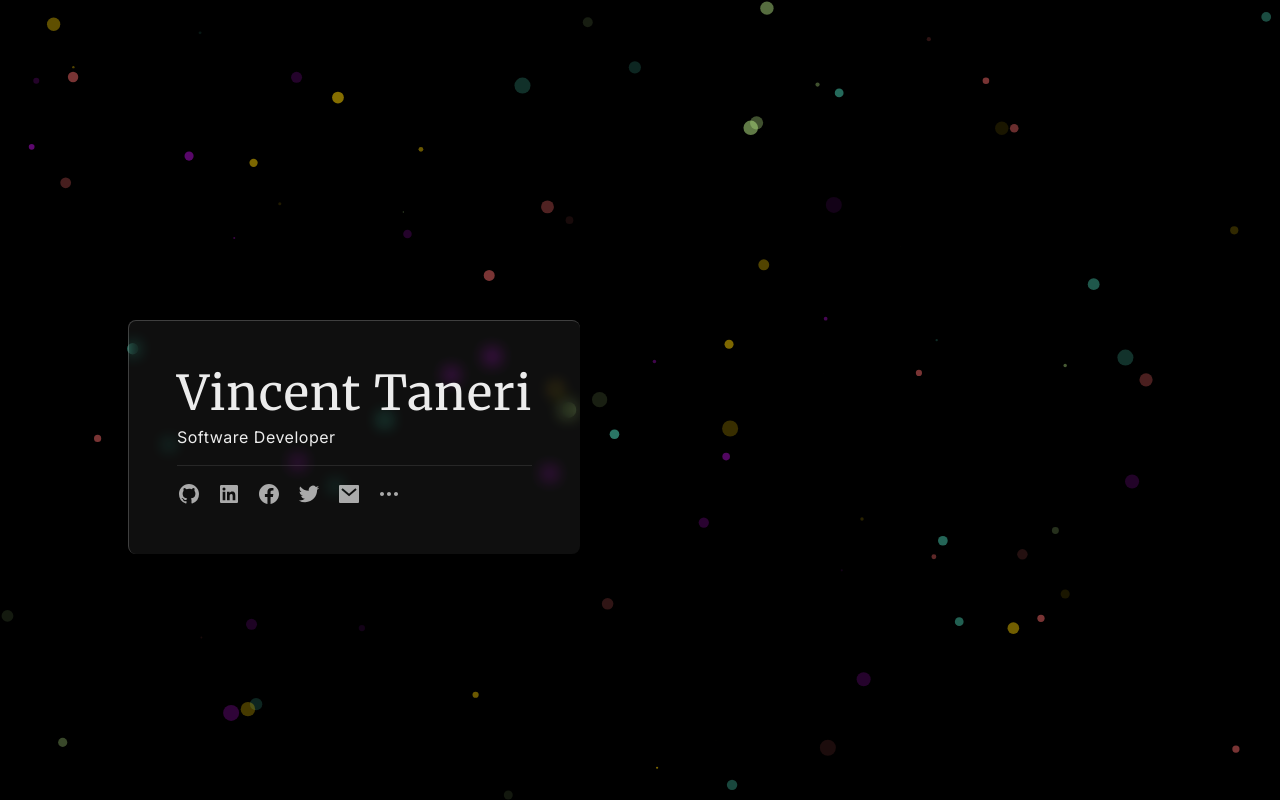
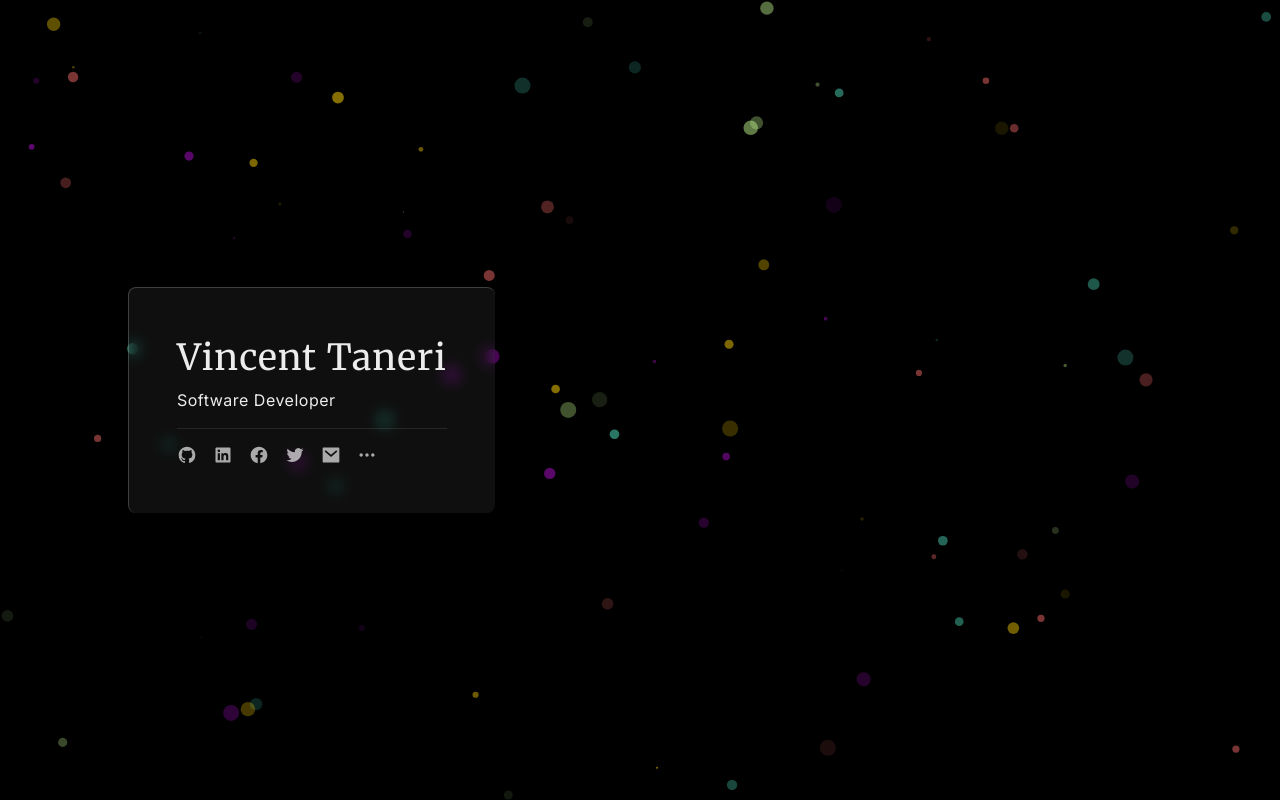
Before and after one commit to tanerijun/vitaneri-v1, a Next.js app: page / in a window 1280 px wide. Built offline with nearby package versions, Linux system fonts and the light colour scheme.

Commit message:
Put name card in the middle for smaller screen

```diff
--- a/pages/index.tsx
+++ b/pages/index.tsx
@@ -3,6 +3,7 @@ import Head from 'next/head';
 import Image from 'next/image';
 import {
   Box,
+  Center,
   Divider,
   Heading,
   HStack,
@@ -36,11 +37,10 @@ const Home: NextPage = () => {
 
       <ParticlesBackground />
 
-      <Box height="100vh" width="100vw">
+      <Center height="100vh" width="100vw">
         <VStack
           position="absolute"
-          top="40%"
-          left="10%"
+          left={[null, null, '10%']}
           alignItems="flex-start"
           spacing={4}
           p={12}
@@ -52,7 +52,7 @@ const Home: NextPage = () => {
         >
           <VStack alignItems="flex-start">
             <Heading
-              size="2xl"
+              size="xl"
               fontFamily="Merriweather"
               fontWeight="light"
               letterSpacing="1px"
@@ -88,7 +88,7 @@ const Home: NextPage = () => {
             <LinkIcon href="#" icon={RiMoreFill} name="About Me" />
           </HStack>
         </VStack>
-      </Box>
+      </Center>
     </>
   );
 };
--- a/src/components/LinkIcon/index.tsx
+++ b/src/components/LinkIcon/index.tsx
@@ -23,13 +23,7 @@ const LinkIcon = ({ href, icon, name }: LinkIconProp) => {
         alignItems="center"
         justifyContent="center"
       >
-        <Icon
-          as={icon}
-          h={{ base: 5, lg: 6 }}
-          w={{ base: 5, lg: 6 }}
-          opacity={0.7}
-          _hover={{ opacity: 1 }}
-        />
+        <Icon as={icon} h={5} w={5} opacity={0.7} _hover={{ opacity: 1 }} />
       </Link>
     </Tooltip>
   );
```
